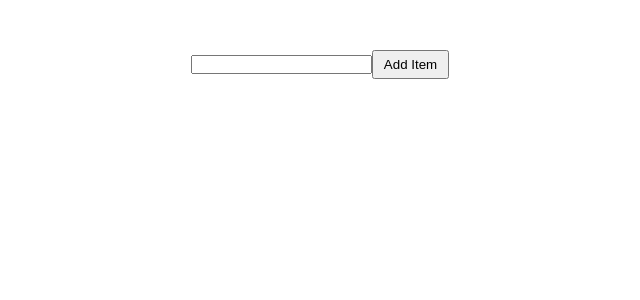
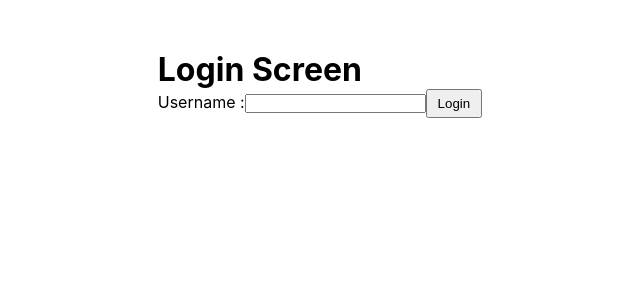
Before and after one commit to metehandoenmez/group-ex-react, a React (Create React App) app: page / in a window 1280 px wide. Shown: the top 300 px of the page, without its empty margins (320-960 px from the left). Built offline with nearby package versions, Linux system fonts and the light colour scheme.

Commit message:
updated exercise

```diff
--- a/src/App.jsx
+++ b/src/App.jsx
@@ -5,6 +5,8 @@ import CardComponent from "./CardComponent.jsx";
 function App() {
   const [items, setItems] = useState([]);
   const [inputText, setInputText] = useState("");
+  const [loggedIn, setLoggedIn] = useState(false);
+  const [username, setUsername] = useState(null);
 
   const updateItem = (index, text) => {
     let toUpdateItems = [...items];
@@ -19,8 +21,32 @@ function App() {
     setItems(toUpdateItems);
   };
 
-  return (
-    <div>
+
+
+    if(!loggedIn) {
+      return (
+        <div>
+          <h1>Login Screen</h1>
+          Username :<input type="text" onChange={(event) => {
+            let text = event.target.value;
+            setInputText(text)
+          }} />
+          <button onClick={(event) => {
+            setUsername(event.target.value)
+            setLoggedIn(true)
+            setUsername(inputText)
+          }}>Login</button>
+        </div>
+      )
+    }
+      else if(loggedIn) {
+        return (
+          <div>
+            Welcome, {username}! <br />
+            <button onClick={() => {
+              setLoggedIn(false)
+            }}>Logout</button>
+            <br />
       <input
         onChange={(ev) => {
           let text = ev.target.value;
@@ -45,7 +71,9 @@ function App() {
         ></CardComponent>
       ))}
     </div>
-  );
+        )
+    }
+
 }
 
 export default App;
```
